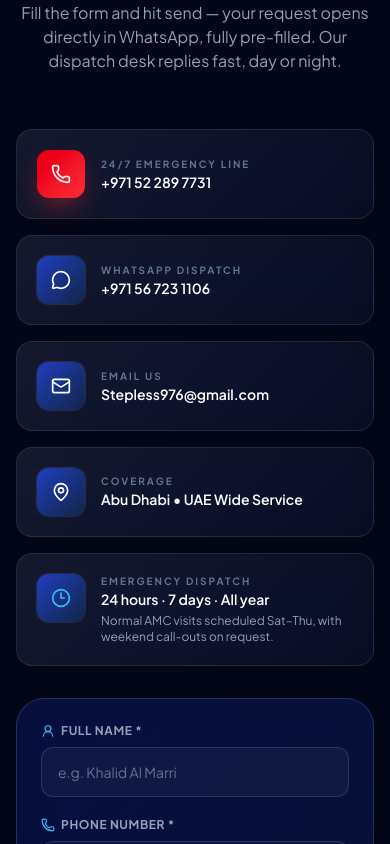
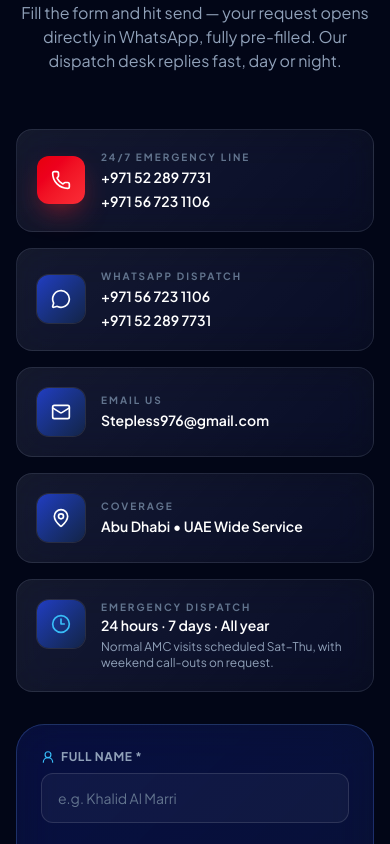
Before and after one commit to fathimafarha-06/sle, a React (Vite) app: page / in a window 390 px wide. Shown: the part 9800-10644 px from the top of the page. Built offline with nearby package versions, Linux system fonts and the light colour scheme.

Commit message:
Add dual phone numbers to emergency line and WhatsApp dispatch cards in LeadForm

```diff
--- a/src/components/Footer.jsx
+++ b/src/components/Footer.jsx
@@ -96,21 +96,32 @@ export default function Footer() {
           <div>
             <h3 className="mb-5 text-xs font-bold uppercase tracking-[0.22em] text-white">Get In Touch</h3>
             <ul className="space-y-4 text-sm">
+              {/* Dual Phone Numbers Display */}
               <li>
-                <a href={CONTACT.phoneHref} className="flex items-start gap-3 text-slate-400 transition-colors hover:text-white">
+                <div className="flex items-start gap-3 text-slate-400">
                   <Phone className="mt-0.5 h-4 w-4 shrink-0 text-sky-glow" />
-                  <span>
-                    <span className="block font-semibold text-white">{CONTACT.phone}</span>
+                  <div className="space-y-1">
+                    <a href={CONTACT.phoneHref} className="block font-semibold text-white transition-colors hover:text-sky-glow">
+                      {CONTACT.phone}
+                    </a>
+                    {CONTACT.phone2 && (
+                      <a href={CONTACT.phone2Href} className="block font-semibold text-white transition-colors hover:text-sky-glow">
+                        {CONTACT.phone2}
+                      </a>
+                    )}
                     <span className="text-xs text-slate-500">24/7 Emergency Dispatch</span>
-                  </span>
-                </a>
+                  </div>
+                </div>
               </li>
+
+              {/* Working Mailto Email Link */}
               <li>
                 <a href={`mailto:${CONTACT.email}`} className="flex items-center gap-3 text-slate-400 transition-colors hover:text-white">
                   <Mail className="h-4 w-4 shrink-0 text-sky-glow" />
                   {CONTACT.email}
                 </a>
               </li>
+
               <li className="flex items-start gap-3 text-slate-400">
                 <MapPin className="mt-0.5 h-4 w-4 shrink-0 text-sky-glow" />
                 <span>{CONTACT.coverage}</span>
@@ -137,7 +148,6 @@ export default function Footer() {
               >
                 <Linkedin className="h-4 w-4" />
               </a>
-              {/* Added Facebook Icon Link */}
               {SOCIAL.facebook && (
                 <a
                   href={SOCIAL.facebook}
--- a/src/components/LeadForm.jsx
+++ b/src/components/LeadForm.jsx
@@ -86,13 +86,30 @@ export default function LeadForm() {
       {
         icon: Phone,
         label: '24/7 Emergency Line',
-        value: CONTACT.phoneDisplay ?? CONTACT.phone,
-        href: CONTACT.phoneHref,
+        numbers: [
+          { display: CONTACT.phone, href: CONTACT.phoneHref },
+          { display: CONTACT.phone2, href: CONTACT.phone2Href },
+        ],
         highlight: true,
       },
-      { icon: MessageCircle, label: 'WhatsApp Dispatch', value: CONTACT.whatsappDisplay, href: buildWhatsAppLink('Hello Step Less Elevators, I need lift service assistance.') },
-      { icon: Mail, label: 'Email Us', value: CONTACT.email, href: `mailto:${CONTACT.email}` },
-      { icon: MapPin, label: 'Coverage', value: CONTACT.coverage, href: null },
+      {
+        icon: MessageCircle,
+        label: 'WhatsApp Dispatch',
+        numbers: [
+          { display: CONTACT.whatsappDisplay, href: buildWhatsAppLink('Hello Step Less Elevators, I need lift service assistance.') },
+          { display: '+971 52 289 7731', href: 'https://wa.me/971522897731?text=Hello%20Step%20Less%20Elevators%2C%20I%20need%20lift%20service%20assistance.' },
+        ],
+      },
+      {
+        icon: Mail,
+        label: 'Email Us',
+        numbers: [{ display: CONTACT.email, href: `mailto:${CONTACT.email}` }],
+      },
+      {
+        icon: MapPin,
+        label: 'Coverage',
+        numbers: [{ display: CONTACT.coverage, href: null }],
+      },
     ],
     []
   );
@@ -138,9 +155,9 @@ export default function LeadForm() {
             viewport={viewportOnce}
             className="space-y-4"
           >
-            {contactCards.map(({ icon: Icon, label, value, href, highlight }) => {
-              const inner = (
-                <>
+            {contactCards.map(({ icon: Icon, label, numbers, highlight }) => {
+              return (
+                <div key={label} className="glass flex items-center gap-4 rounded-2xl p-5">
                   <span
                     className={`grid h-12 w-12 shrink-0 place-items-center rounded-xl ${
                       highlight
@@ -150,27 +167,30 @@ export default function LeadForm() {
                   >
                     <Icon className="h-5 w-5 text-white" />
                   </span>
-                  <span className="min-w-0">
+                  <div className="min-w-0">
                     <span className="block text-[10px] font-bold uppercase tracking-[0.2em] text-slate-500">
                       {label}
                     </span>
-                    <span className="block break-words text-sm font-semibold text-white">{value}</span>
-                  </span>
-                </>
-              );
-              return href ? (
-                <a
-                  key={label}
-                  href={href}
-                  target={href.startsWith('http') ? '_blank' : undefined}
-                  rel={href.startsWith('http') ? 'noopener noreferrer' : undefined}
-                  className="glass card-hover-lift flex items-center gap-4 rounded-2xl p-5"
-                >
-                  {inner}
-                </a>
-              ) : (
-                <div key={label} className="glass flex items-center gap-4 rounded-2xl p-5">
-                  {inner}
+                    <div className="mt-0.5 space-y-1">
+                      {numbers.map((num, idx) =>
+                        num.href ? (
+                          <a
+                            key={idx}
+                            href={num.href}
+                            target={num.href.startsWith('http') ? '_blank' : undefined}
+                            rel={num.href.startsWith('http') ? 'noopener noreferrer' : undefined}
+                            className="block break-words text-sm font-semibold text-white transition-colors hover:text-sky-glow"
+                          >
+                            {num.display}
+                          </a>
+                        ) : (
+                          <span key={idx} className="block break-words text-sm font-semibold text-white">
+                            {num.display}
+                          </span>
+                        )
+                      )}
+                    </div>
+                  </div>
                 </div>
               );
             })}
```
